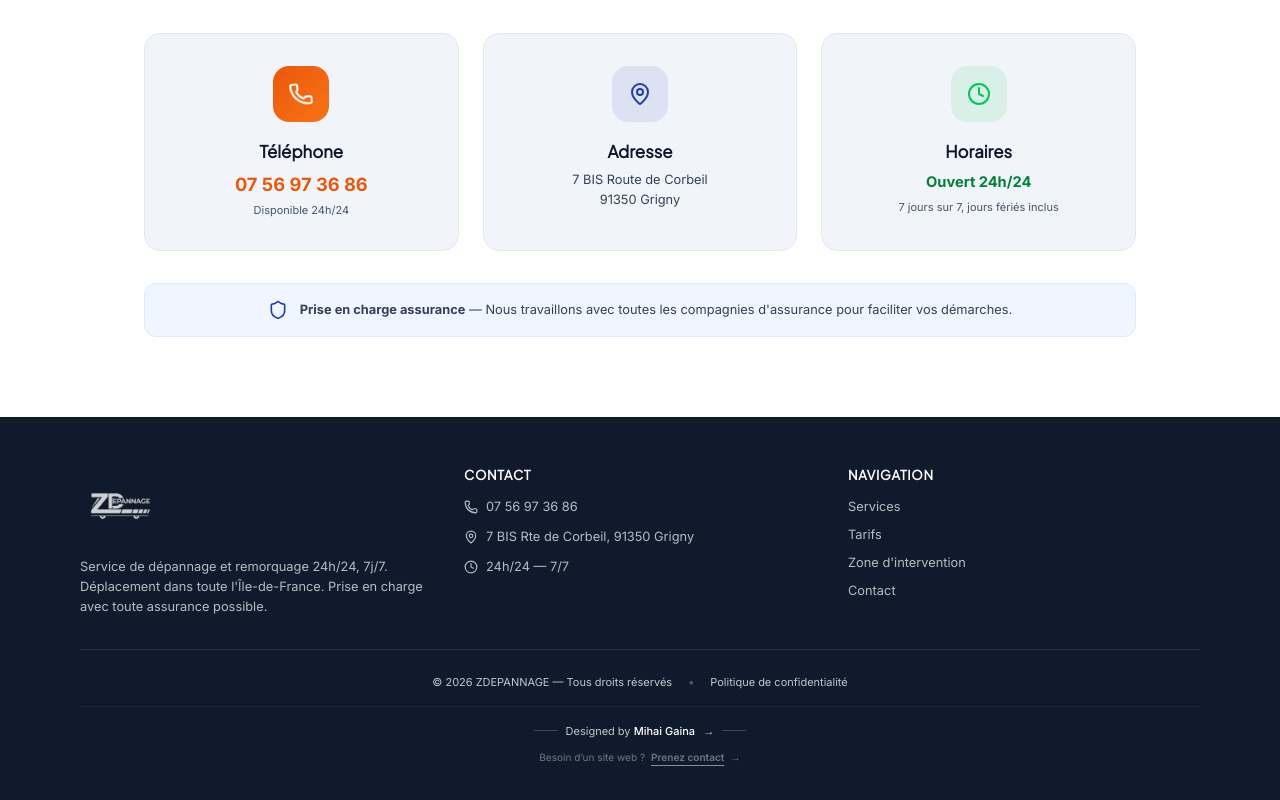
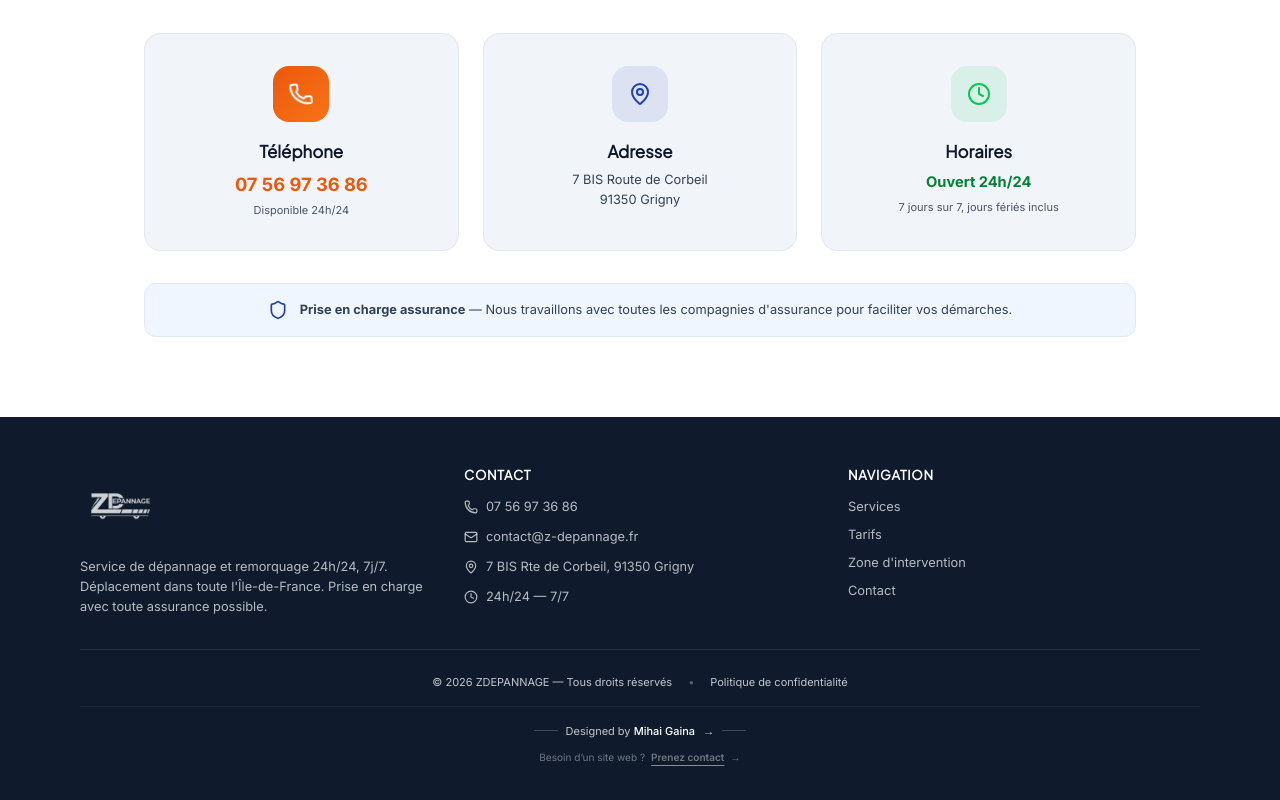
Before and after one commit to 7gMi/z-depannage, a React (Vite) app: page / in a window 1280 px wide. Shown: the part 4925-5725 px from the top of the page. Built offline with nearby package versions, Linux system fonts and the light colour scheme.

Commit message:
feat(email): add contact@z-depannage.fr across site
- JSON-LD HomePage + ProfessionnelsPage: email field populated
- Footer: new mailto line with Mail icon
- Privacy Policy (4 langues): add email to data controller section
  + add email to GDPR rights exercise section

```diff
--- a/src/components/layout/Footer.tsx
+++ b/src/components/layout/Footer.tsx
@@ -1,5 +1,5 @@
 import { Link } from 'react-router-dom';
-import { Phone, MapPin, Clock } from 'lucide-react';
+import { Phone, MapPin, Clock, Mail } from 'lucide-react';
 import { useT } from '../../i18n/LanguageContext';
 
 export function Footer({ phoneDisplay, phoneLink }: { phoneDisplay: string; phoneLink: string }) {
@@ -20,6 +20,9 @@ export function Footer({ phoneDisplay, phoneLink }: { phoneDisplay: string; phon
             <div className="flex flex-col gap-2.5 text-sm">
               <a href={phoneLink} className="flex items-center gap-2 hover:text-[var(--accent-bright)] transition-colors">
                 <Phone size={14} /> {phoneDisplay}
+              </a>
+              <a href="mailto:contact@z-depannage.fr" className="flex items-center gap-2 hover:text-[var(--accent-bright)] transition-colors">
+                <Mail size={14} /> contact@z-depannage.fr
               </a>
               <span className="flex items-center gap-2">
                 <MapPin size={14} /> 7 BIS Rte de Corbeil, 91350 Grigny
--- a/src/i18n/translations.ts
+++ b/src/i18n/translations.ts
@@ -252,7 +252,7 @@ export const translations: Record<Lang, Record<string, string>> = {
     'privacy.s1.li3': 'TVA intracommunautaire : FR84 981 024 268',
     'privacy.s1.li4': 'Si\u00e8ge social : 7 B Route de Corbeil, 91350 Grigny, France',
     'privacy.s1.li5': 'T\u00e9l\u00e9phone : 07 56 97 36 86',
-    'privacy.s1.li6': 'Contact : via le formulaire de la page Contact',
+    'privacy.s1.li6': 'Contact : contact@z-depannage.fr ou via le formulaire de la page Contact',
     'privacy.s2.title': '2. Donn\u00e9es collect\u00e9es',
     'privacy.s2.p1': 'Nous collectons uniquement les donn\u00e9es que vous nous fournissez volontairement via les formulaires du site :',
     'privacy.s2.li1': 'Formulaire B2B (page Professionnels) : nom, email, t\u00e9l\u00e9phone, secteur d\u2019activit\u00e9, volume d\u2019interventions estim\u00e9',
@@ -269,7 +269,7 @@ export const translations: Record<Lang, Record<string, string>> = {
     'privacy.s5.li3': 'Droit \u00e0 la limitation du traitement',
     'privacy.s5.li4': 'Droit d\u2019opposition et de portabilit\u00e9',
     'privacy.s5.li5': 'Droit d\u2019introduire une r\u00e9clamation aupr\u00e8s de la CNIL (www.cnil.fr)',
-    'privacy.s5.p2': 'Pour exercer ces droits : contactez-nous au 07 56 97 36 86 ou par courrier \u00e0 notre si\u00e8ge social.',
+    'privacy.s5.p2': 'Pour exercer ces droits : \u00e9crivez-nous \u00e0 contact@z-depannage.fr, appelez le 07 56 97 36 86, ou par courrier \u00e0 notre si\u00e8ge social.',
     'privacy.s6.title': '6. Dur\u00e9e de conservation',
     'privacy.s6.p1': 'Les leads B2B sont conserv\u00e9s pendant 3 ans apr\u00e8s le dernier contact, conform\u00e9ment aux recommandations CNIL en prospection commerciale. Les demandes de rappel sont supprim\u00e9es d\u00e8s traitement.',
     'privacy.s7.title': '7. Cookies',
@@ -722,7 +722,7 @@ export const translations: Record<Lang, Record<string, string>> = {
     'privacy.s1.li3': 'ضريبة القيمة المضافة: FR84 981 024 268',
     'privacy.s1.li4': 'المقر الرئيسي: 7 B Route de Corbeil, 91350 Grigny, France',
     'privacy.s1.li5': 'الهاتف: 07 56 97 36 86',
-    'privacy.s1.li6': 'الاتصال: عبر نموذج صفحة الاتصال',
+    'privacy.s1.li6': 'الاتصال: contact@z-depannage.fr أو عبر نموذج صفحة الاتصال',
     'privacy.s2.title': '2. البيانات المجمعة',
     'privacy.s2.p1': 'نجمع فقط البيانات التي تقدمها طوعاً عبر نماذج الموقع:',
     'privacy.s2.li1': 'نموذج B2B: الاسم، البريد الإلكتروني، الهاتف، القطاع، حجم التدخلات',
@@ -1190,7 +1190,7 @@ export const translations: Record<Lang, Record<string, string>> = {
     'privacy.s1.li3': 'EU VAT: FR84 981 024 268',
     'privacy.s1.li4': 'Registered office: 7 B Route de Corbeil, 91350 Grigny, France',
     'privacy.s1.li5': 'Phone: +33 7 56 97 36 86',
-    'privacy.s1.li6': 'Contact: via the Contact page form',
+    'privacy.s1.li6': 'Contact: contact@z-depannage.fr or via the Contact page form',
     'privacy.s2.title': '2. Data collected',
     'privacy.s2.p1': 'We only collect data you voluntarily provide through our forms:',
     'privacy.s2.li1': 'B2B form: name, email, phone, sector, estimated intervention volume',
@@ -1207,7 +1207,7 @@ export const translations: Record<Lang, Record<string, string>> = {
     'privacy.s5.li3': 'Right to restrict processing',
     'privacy.s5.li4': 'Right to object and to data portability',
     'privacy.s5.li5': 'Right to lodge a complaint with CNIL (www.cnil.fr)',
-    'privacy.s5.p2': 'To exercise these rights: call 07 56 97 36 86 or write to our registered office.',
+    'privacy.s5.p2': 'To exercise these rights: email contact@z-depannage.fr, call +33 7 56 97 36 86, or write to our registered office.',
     'privacy.s6.title': '6. Retention period',
     'privacy.s6.p1': 'B2B leads are retained for 3 years after the last contact, in line with CNIL commercial prospection guidelines. Callback requests are deleted upon processing.',
     'privacy.s7.title': '7. Cookies',
@@ -1658,7 +1658,7 @@ export const translations: Record<Lang, Record<string, string>> = {
     'privacy.s1.li3': 'НДС ЕС: FR84 981 024 268',
     'privacy.s1.li4': 'Юридический адрес: 7 B Route de Corbeil, 91350 Гриньи, Франция',
     'privacy.s1.li5': 'Телефон: +33 7 56 97 36 86',
-    'privacy.s1.li6': 'Контакт: через форму страницы Контакты',
+    'privacy.s1.li6': 'Контакт: contact@z-depannage.fr или через форму страницы Контакты',
     'privacy.s2.title': '2. Собираемые данные',
     'privacy.s2.p1': 'Мы собираем только данные, которые вы добровольно предоставляете через формы сайта:',
     'privacy.s2.li1': 'Форма B2B: имя, email, телефон, сектор, объём вмешательств',
@@ -1675,7 +1675,7 @@ export const translations: Record<Lang, Record<string, string>> = {
     'privacy.s5.li3': 'Право на ограничение обработки',
     'privacy.s5.li4': 'Право на возражение и на переносимость данных',
     'privacy.s5.li5': 'Право подать жалобу в CNIL (www.cnil.fr)',
-    'privacy.s5.p2': 'Для реализации этих прав: позвоните 07 56 97 36 86 или напишите в наш юридический адрес.',
+    'privacy.s5.p2': 'Для реализации этих прав: напишите на contact@z-depannage.fr, позвоните +33 7 56 97 36 86 или напишите в наш юридический адрес.',
     'privacy.s6.title': '6. Срок хранения',
     'privacy.s6.p1': 'Лиды B2B хранятся 3 года после последнего контакта. Запросы обратного звонка удаляются после обработки.',
     'privacy.s7.title': '7. Cookies',
--- a/src/pages/HomePage.tsx
+++ b/src/pages/HomePage.tsx
@@ -22,7 +22,7 @@ const LOCAL_BUSINESS = {
   description: "Service de dépannage et remorquage automobile 24h/24, 7j/7 en Île-de-France.",
   url: 'https://z-depannage.fr',
   telephone: '+33756973686',
-  email: '',
+  email: 'contact@z-depannage.fr',
   foundingDate: '2023-10-28',
   vatID: 'FR84981024268',
   taxID: '98102426800014',
--- a/src/pages/ProfessionnelsPage.tsx
+++ b/src/pages/ProfessionnelsPage.tsx
@@ -29,6 +29,7 @@ const B2B_SERVICE_JSONLD = {
     legalName: 'ZDEPANNAGE SAS',
     url: 'https://z-depannage.fr',
     telephone: '+33756973686',
+    email: 'contact@z-depannage.fr',
     foundingDate: '2023-10-28',
     vatID: 'FR84981024268',
     taxID: '98102426800014',
```
